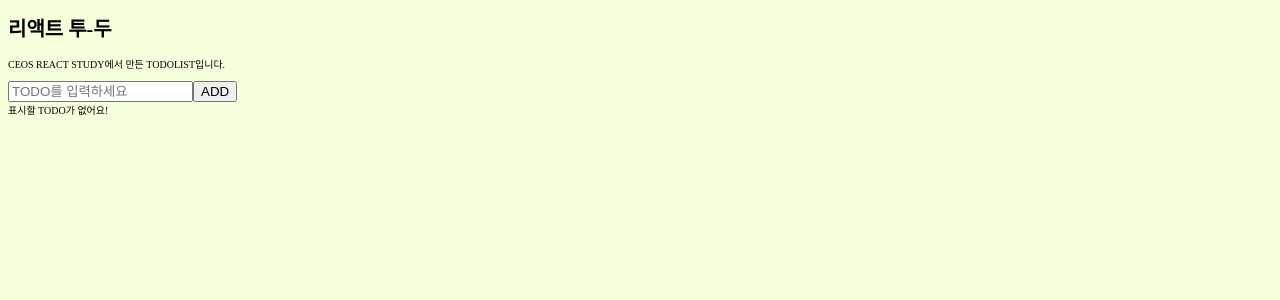
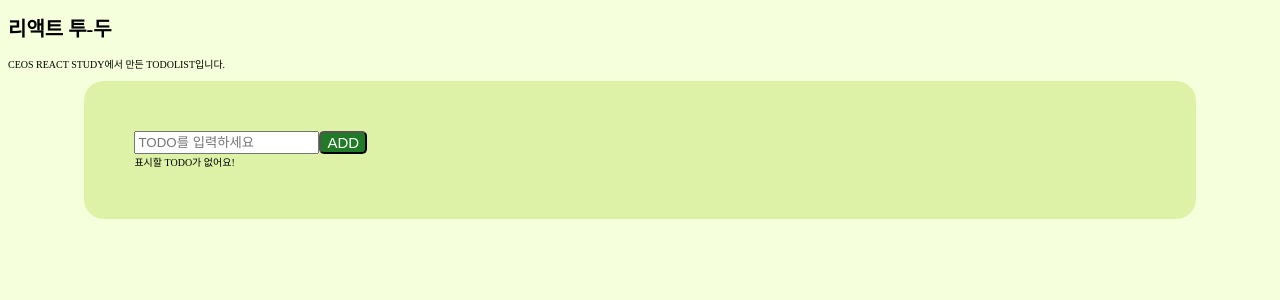
Before and after one commit to CEOS-Developers/react-todo, a React (Create React App) app: page / in a window 1280 px wide. Shown: the top 300 px of the page. Built offline with nearby package versions, Linux system fonts and the light colour scheme.

Commit message:
style 추가.. index값 증가 안되는 오류 그대로.

```diff
--- a/src/components/todo/Todo.js
+++ b/src/components/todo/Todo.js
@@ -4,7 +4,13 @@ import styled from 'styled-components';
 import TodoInput from './TodoInput';
 import TodoCard from './TodoCard';
 
-const Div = styled.div``
+const Div = styled.div`
+  width: 80%;
+  background-color: rgb(222, 242, 167);
+  margin: 0px auto;
+  padding: 5rem;
+  border-radius: 2rem;
+`
 
 class Todo extends Component {
   constructor(props) {
@@ -30,10 +36,12 @@ class Todo extends Component {
     else {
       let showTodoList = null;
       let index = 0;
-      while (index < this.state.todoList.length) {
+      for (let index = 0; index < this.state.todoList.length; index++) {
         let _todo = this.state.todoList[index].value;
         console.log(this.state.todoList, index);
-        showTodoList.push(<TodoCard index={++index} todo={_todo} onClick={this.onClick} />);
+        //push가 반복문 첫번째 돌 때 두번 호출되는듯?
+        showTodoList.push(<TodoCard index={index} todo={this.state.todoList[index].value} onClick={this.onClick} />);
+        console.log(this.state.todoList, index);
         index++;
       }
       return showTodoList;
--- a/src/components/todo/TodoCard.js
+++ b/src/components/todo/TodoCard.js
@@ -1,16 +1,25 @@
 import React, { Component } from 'react';
 import styled from 'styled-components';
+
+const Div = styled.div`
+  background-color: rgb(32, 122, 38);
+  color: white;
+  font-size: 1.5rem;
+  border-radius: 0.5rem;
+  padding: 1rem;
+  margin: 1rem;
+`
 
 // props : index, text, onClick
 class TodoCard extends Component {
 
   render() {
     return (
-      <div onClick={function (e) {
-        this.props.onClick(this.props.index);
-      }}>
-        {this.props.index}. {this.props.todo}
-      </div>
+      <Div onClick={function (e) {
+          this.props.onClick(this.props.index);
+        }}>
+          {this.props.index + 1}. {this.props.todo}
+        </Div>
     )
   }
 }
--- a/src/components/todo/TodoInput.js
+++ b/src/components/todo/TodoInput.js
@@ -5,6 +5,12 @@ const Row = styled.div`
     display:flex;
     flex-direction:row;
   `
+const Button = styled.input`
+  background-color: rgb(32, 122, 38);
+  color: white;
+  font-size: 1.5rem;
+  border-radius: 0.5rem;
+`
 
 // 힌트 : Row, Input, Button
 class TodoInput extends Component {
@@ -16,7 +22,7 @@ class TodoInput extends Component {
           e.preventDefault();
           if (e.target.todo.value === "")
             alert("TODO를 입력하고 ADD하세요");
-          else{
+          else {
             this.props.onSubmit(e.target.todo.value);
             e.target.todo.value = null;
           }
@@ -24,7 +30,7 @@ class TodoInput extends Component {
       >
         <Row>
           <input type="text" name="todo" placeholder="TODO를 입력하세요" />
-          <input type="submit" name="addButton" value="ADD" />
+          <Button type="submit" name="addButton" value="ADD" />
         </Row>
       </form>
     );
```
